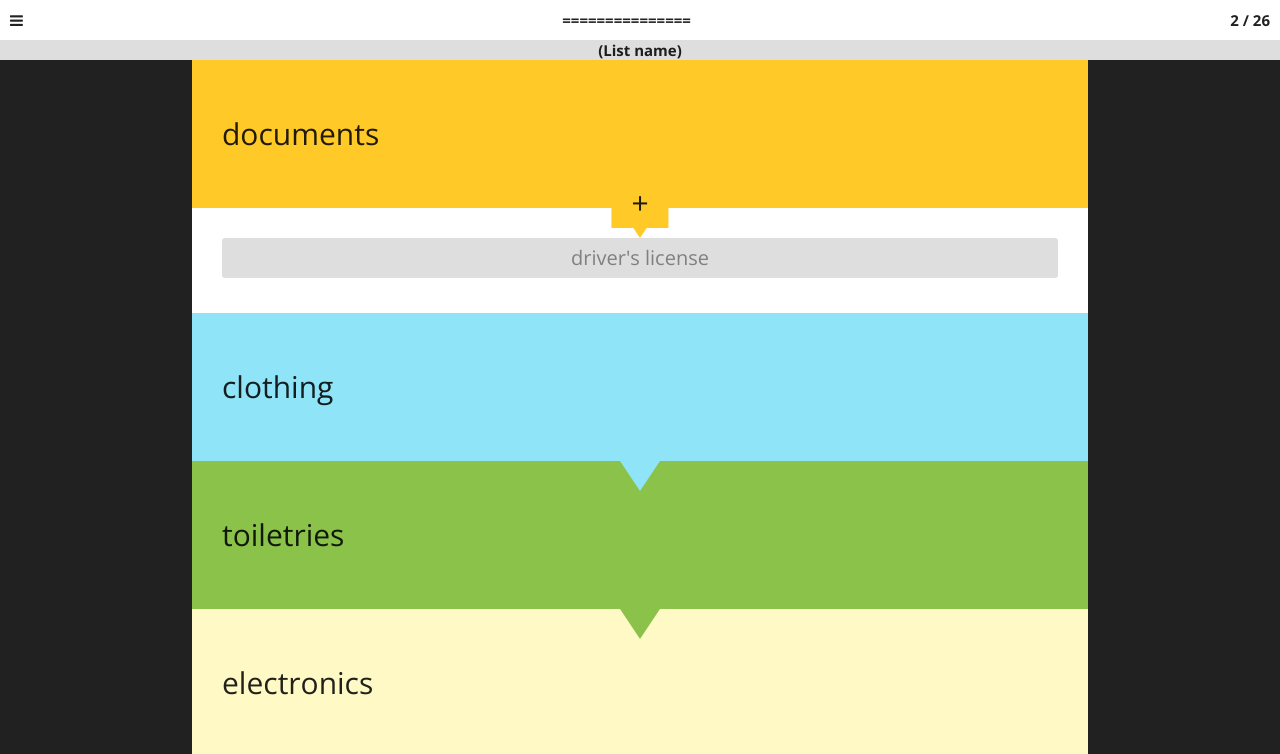
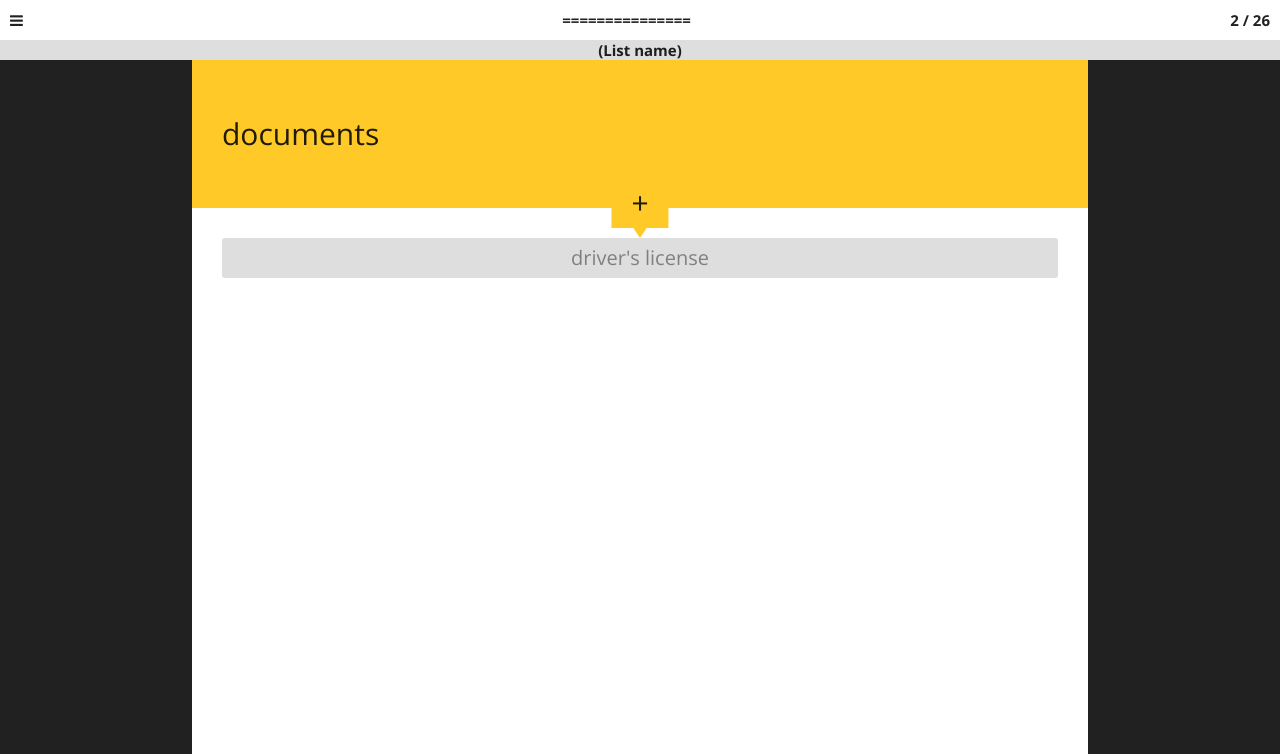
Before and after one commit to johnnycopes/traveler-checklist, a website built with webpack: page public/index.html in a window 1280 px wide. Both pictures are taken after a click on the element "documents". Shown: the top 754 px of the page. Built offline with nearby package versions, Linux system fonts and the light colour scheme.

Commit message:
dyanmically sets min-height of lists so that drawers open to screen height

```diff
--- a/src/js/app.js
+++ b/src/js/app.js
@@ -2,12 +2,18 @@
 // TODO: scroll to top of category when clicked
 // TODO: set min-height of list to be screen height when opened
 // TODO: add drag and drop rearrangement
+
+// general idea: make a huge, fixed max-height to animate but set the min-height of the
+// category lists dynamically
 
 var helpers = {
   generateUniqueID: function uuidv4() {
     return ([1e7]+-1e3+-4e3+-8e3+-1e11).replace(/[018]/g, c =>
       (c ^ crypto.getRandomValues(new Uint8Array(1))[0] & 15 >> c / 4).toString(16)
     )
+  },
+  returnBiggerNum(a, b) {
+    return a > b ? a : b;
   }
 };
 
@@ -25,6 +31,7 @@ function setUpUI() {
   var counterTotal;
   var categoriesList;
   var categoryNames;
+  var categoryLists;
 
   var publicAPI = {
     init: initUI,
@@ -49,10 +56,11 @@ function setUpUI() {
       _createCategoryAndAddToList(category);
     });
 
-    // after category lists are created, set their names' heights dynamically
+    // after category lists are created, set their elements' heights dynamically
     categoryNames = document.querySelectorAll('.category__name');
-    _setCategoryNameHeights();
-    window.addEventListener('resize', _setCategoryNameHeights);
+    categoryLists = document.querySelectorAll('.category__list');
+    _setHeights();
+    window.addEventListener('resize', _setHeights);
   }
 
   function _createCategoryAndAddToList(category) {
@@ -64,7 +72,7 @@ function setUpUI() {
         <i class="category__toggle-form-btn hide">+</i>
       </h3>
       <div class="category__drawer">
-        <form class="category__add-item-form">
+        <form class="category__add-item-form category__add-item-form--hidden">
           <input class="category__add-item-input" type="text" placeholder="item name" />
           <button class="category__add-item-btn" type="submit">add</button>
         </form>
@@ -94,7 +102,7 @@ function setUpUI() {
     });
     toggleFormBtn.addEventListener('click', function(event) {
       event.stopPropagation();
-      addItemForm.classList.toggle('reveal-form');
+      addItemForm.classList.toggle('category__add-item-form--hidden');
       list.classList.toggle('blur');
       addItemInput.focus();
     });
@@ -107,35 +115,6 @@ function setUpUI() {
       App.createItemAndAddToList(item);
       addItemInput.value = '';
     });
-  }
-
-  function _toggleDrawer(drawer) {
-    drawer.classList.toggle('open');
-
-
-    // console.log(window.scrollY);
-    // console.log(drawer.getBoundingClientRect());
-    // console.log(name);
-    // var drawerHeight = window.innerHeight - name.scrollHeight - header.scrollHeight;
-    // if (drawer.classList.contains('open')) {
-    //   var drawerPosition = drawer.getBoundingClientRect().top;
-    //   window.scrollTo(100, 100);
-    // }
-    if (drawer.style.maxHeight) {
-      drawer.style.maxHeight = null;
-    }
-    else {
-      drawer.style.maxHeight = `${drawer.scrollHeight}px`;
-      // setTimeout(function() {
-      //   var name = drawer.previousElementSibling;
-      //   var namePosition = name.getBoundingClientRect().top - header.scrollHeight;
-      //   window.scroll({
-      //     top: namePosition,
-      //     left: 0,
-      //     behavior: 'smooth'
-      //   });
-      // }, 300);
-    }
   }
 
   function createItemAndAddToList(item) {
@@ -169,12 +148,38 @@ function setUpUI() {
     counterTotal.innerText = counter.total;
   }
 
-  function _setCategoryNameHeights() {
-    var allottedCategoriesListHeight = window.innerHeight - 60;
-    var categoryNameHeight = allottedCategoriesListHeight / categoryNames.length;
+  function _setHeights() {
+    var categoriesListHeight = window.innerHeight - header.scrollHeight;
+    var categoryNameHeight = categoriesListHeight / categoryNames.length;
+
     categoryNames.forEach(name => {
       name.style.height = `${categoryNameHeight}px`;
     });
+
+    categoryLists.forEach(list => {
+      list.style.minHeight = `${categoriesListHeight - categoryNameHeight}px`;
+    });
+  }
+
+  function _toggleDrawer(drawer) {
+    if (drawer.style.maxHeight) {
+      drawer.style.maxHeight = null;
+      drawer.style.maxHeight = null;
+    }
+    else {
+      drawer.style.maxHeight = `${drawer.scrollHeight}px`;
+
+      // scroll to correct tab
+      setTimeout(function() {
+        var name = drawer.previousElementSibling;
+        var namePosition = name.getBoundingClientRect().top - header.scrollHeight;
+        window.scroll({
+          top: namePosition,
+          left: 0,
+          behavior: 'smooth'
+        });
+      }, 300);
+    }
   }
 }
 
--- a/src/scss/main.scss
+++ b/src/scss/main.scss
@@ -36,7 +36,7 @@ body {
   left: 0;
   width: 100%;
   height: 60px;
-  z-index: 3;
+  z-index: 4;
   background: $white;
   font-weight: 700;
   font-size: 1.5rem;
@@ -173,10 +173,11 @@ body {
 
   &__drawer {
     position: relative;
+    overflow: hidden;
     max-height: 0;
-    overflow: hidden;
-    transition: 200ms all ease-out;
+    transition: 200ms all ease-in;
     background: $white;
+    overflow: auto;
   }
 
   &__list {
@@ -194,9 +195,9 @@ body {
     width: 100%;
     height: 100%;
     z-index: 1;
-    transform: scale(0);
     transition: 300ms all ease-in;
-    opacity: 0;
+    transform: scale(1);
+    opacity: 1;
 
     &::before {
       content: "";
@@ -266,9 +267,14 @@ body {
   display: none;
 }
 
-.reveal-form {
-  transform: scale(1);
-  opacity: 1;
+// .category__drawer--closed {
+//   max-height: 0 !important;
+//   min-height: 0 !important;
+// }
+
+.category__add-item-form--hidden {
+  transform: scale(0);
+  opacity: 0;
 }
 
 .blur {
```
